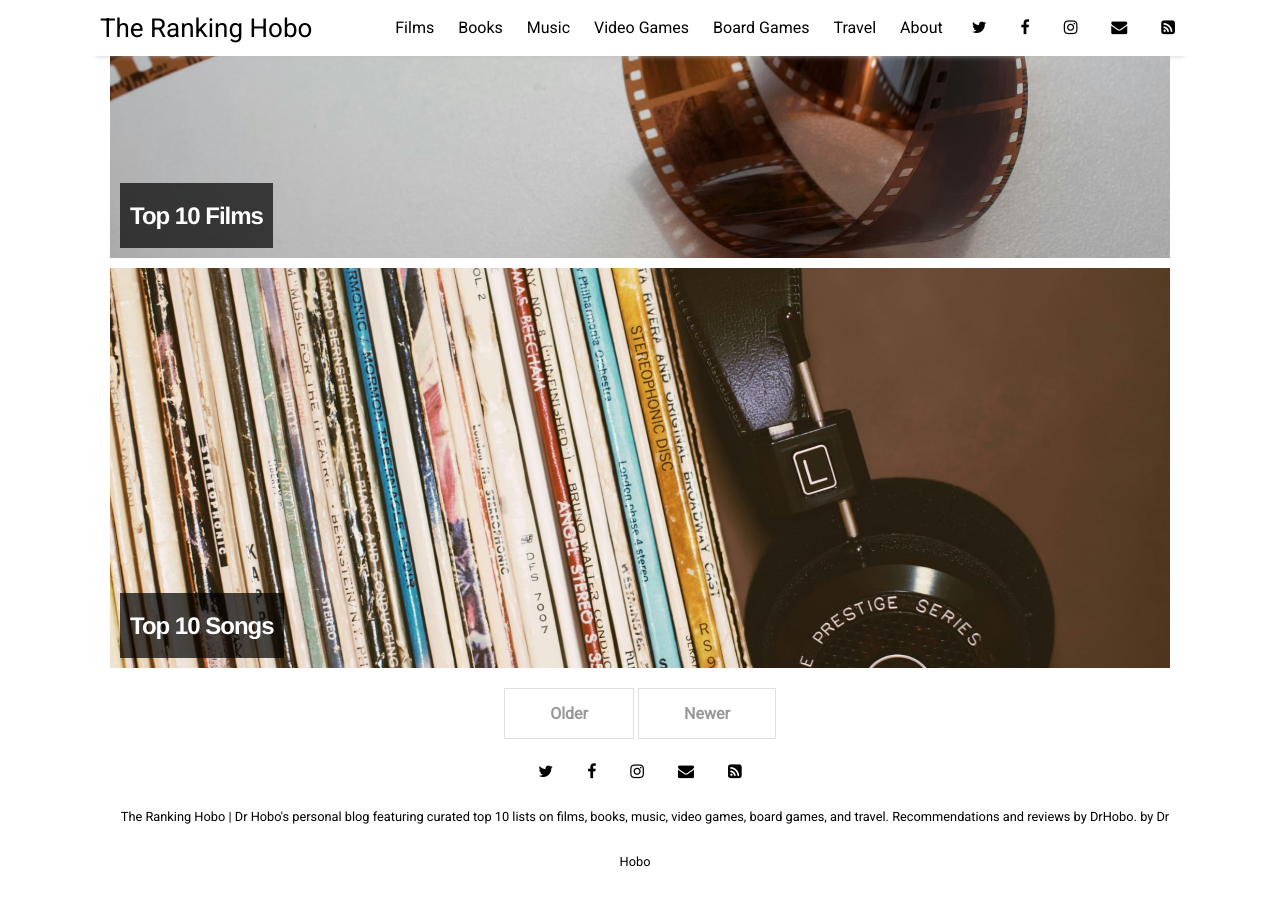
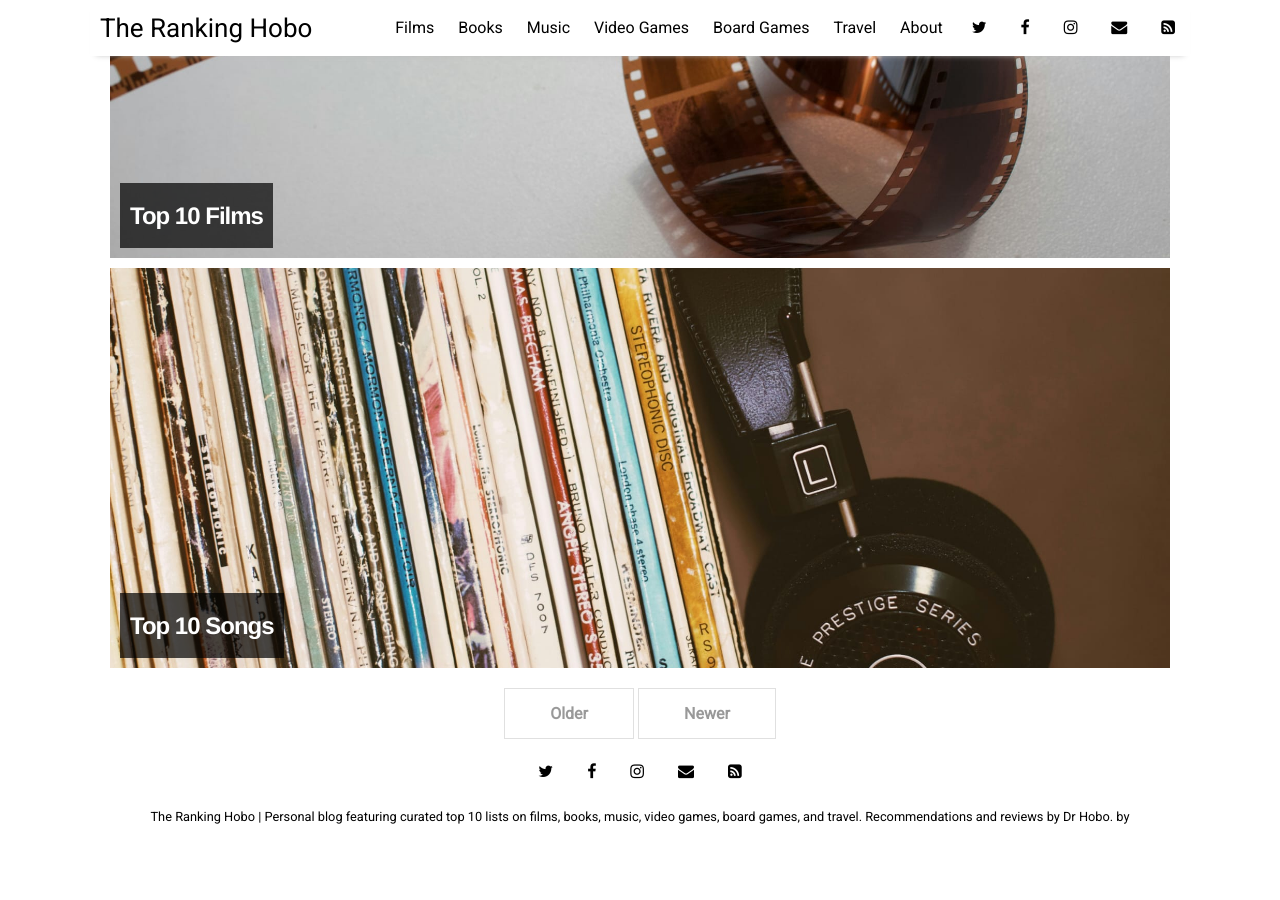
Before and after one commit to TheDrHobo/thedrhobo.github.io, a Jekyll site: the page built from index.html, in a window 1280 px wide and 900 px high, scrolled down 1443 px. Built offline with Jekyll 4.4.1, drawn with Linux system fonts in a browser that asks for light colours; nearby versions of some CDN libraries; the list of posts is cut into pages by our own code; after the commit the page ends 2298 px from its top, so only the background shows below that.

Commit message:
Update _config.yml

```diff
--- a/_config.yml
+++ b/_config.yml
@@ -15,8 +15,7 @@ plugins:
 
 # Site Settings
 title: The Ranking Hobo
-description: Dr Hobo's personal blog featuring curated top 10 lists on films, books, music, video games, board games, and travel. Recommendations and reviews by DrHobo.
-author: Dr Hobo
+description: Personal blog featuring curated top 10 lists on films, books, music, video games, board games, and travel. Recommendations and reviews by Dr Hobo.
 baseurl: ""
 url: "https://thedrhobo.github.io"
 
```
